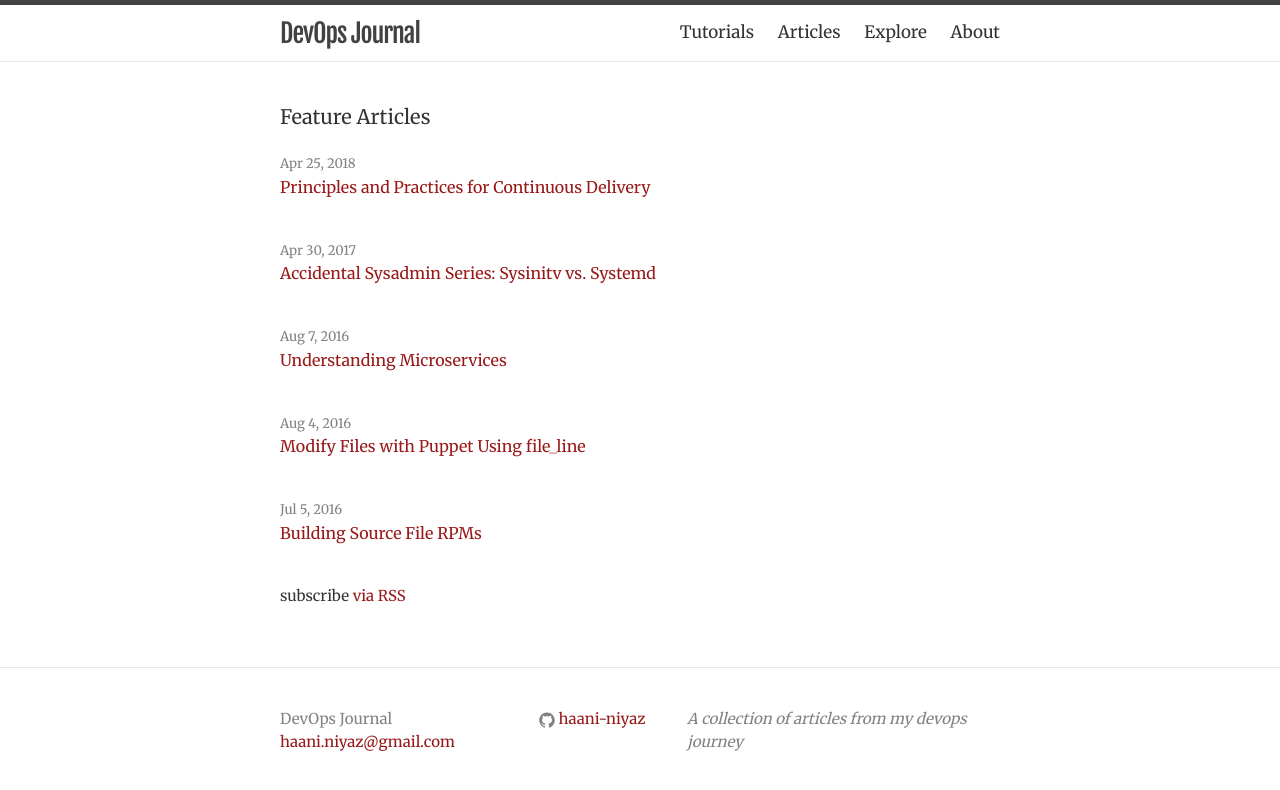
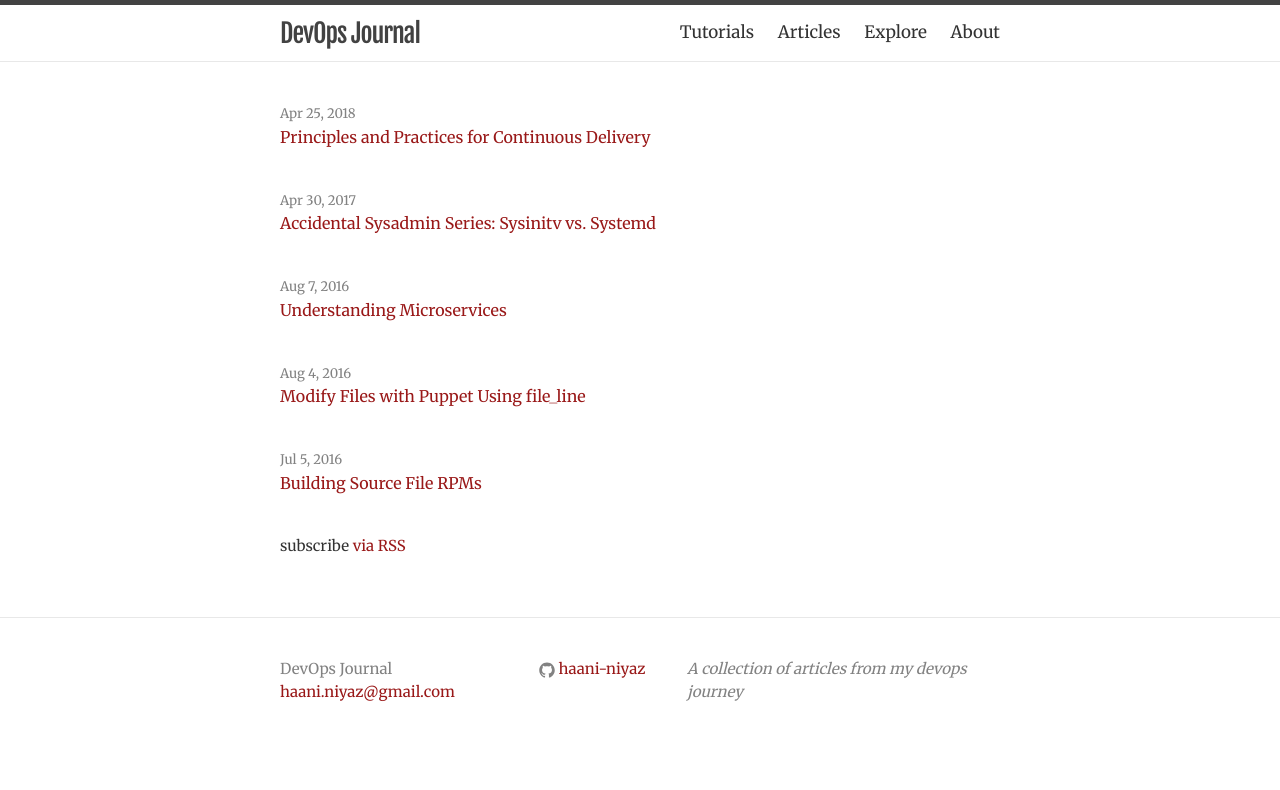
Before and after one commit to haani-niyaz/devops-journal, a Jekyll site: the page built from index.html, in a window 1280 px wide. Shown: the top 790 px of the page. Built offline with Jekyll 4.4.1, drawn with Linux system fonts in a browser that asks for light colours; nearby versions of some CDN libraries.

Commit message:
Home page with show latest posts (not just articles)

```diff
--- a/index.html
+++ b/index.html
@@ -3,8 +3,9 @@
 ---
 
 <div class="home">
-  <h1 class="page-heading">Feature Articles</h1>
+
     <ul class="post-list">
+
       {% for post in site.posts limit:5 %}
         <li>
           <span class="post-meta">{{ post.date | date: "%b %-d, %Y" }}</span>
@@ -13,6 +14,8 @@
           </h2>
         </li>
       {% endfor %}
+
     </ul>
+
     <p class="rss-subscribe">subscribe <a href="{{ "/feed.xml" | prepend: site.baseurl }}">via RSS</a></p>
 </div>
```
